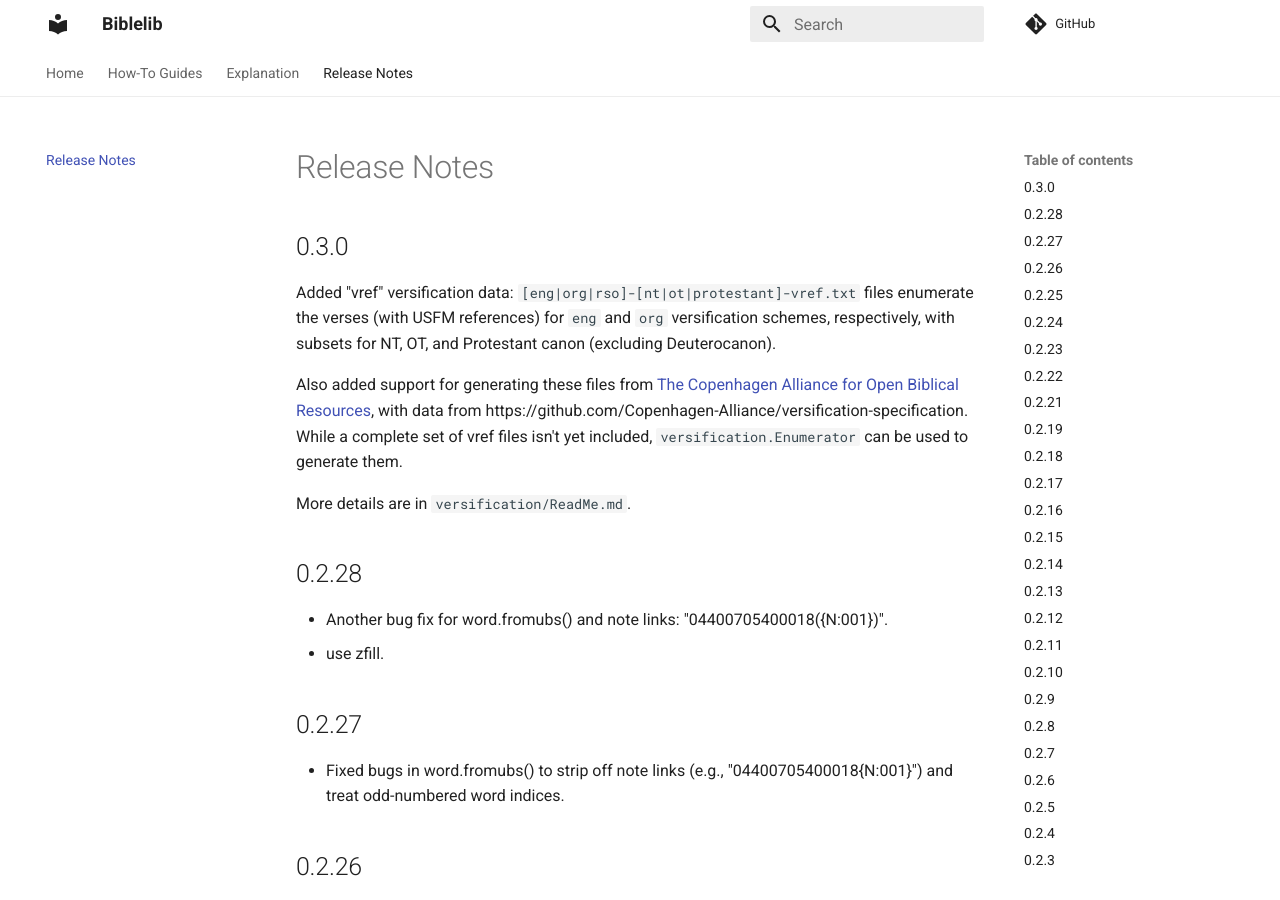
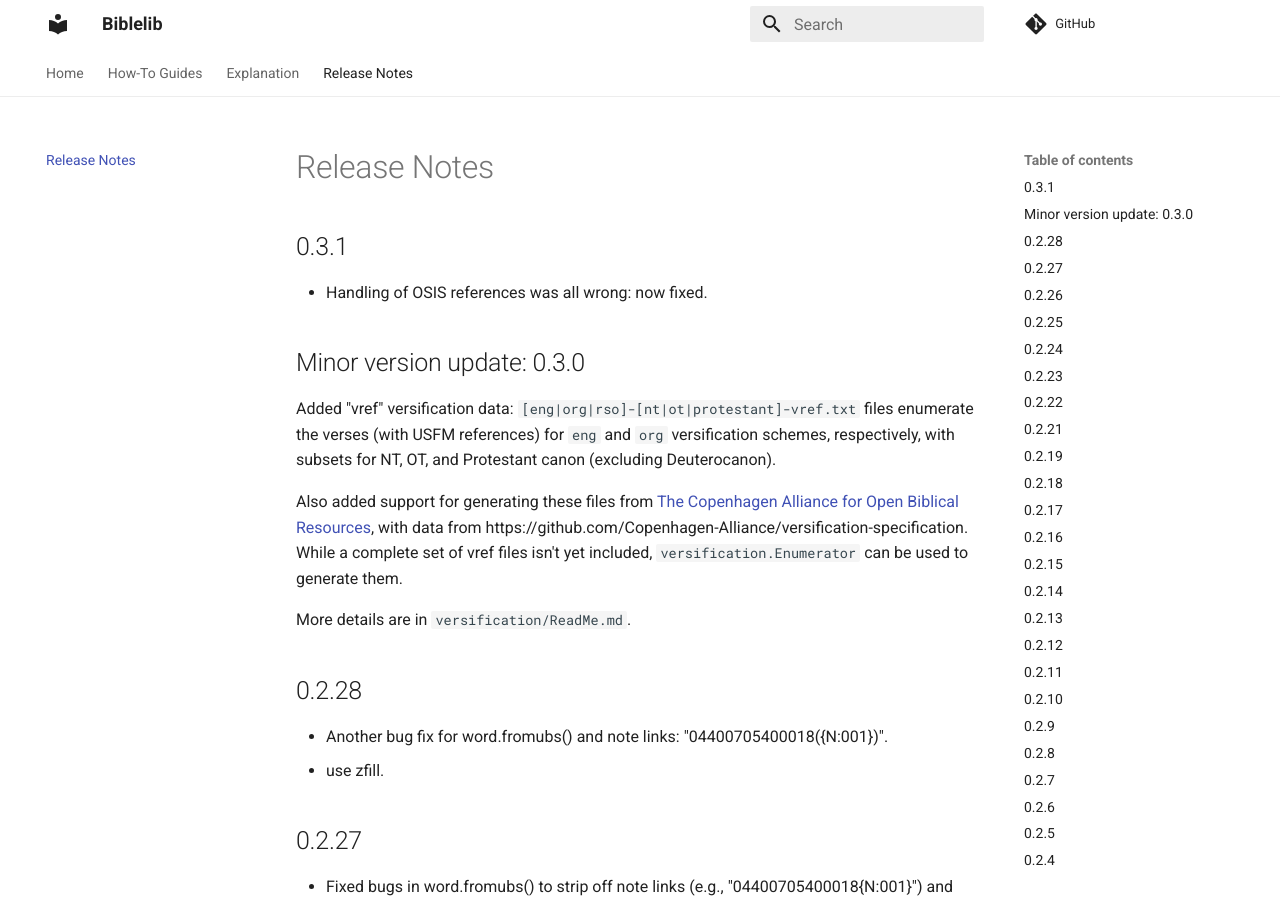
Before and after one commit to Clear-Bible/Biblelib, an MkDocs documentation site: the page built from docs/ReleaseNotes.md, in a window 1280 px wide and 900 px high. Built offline with MkDocs 1.6.1 and Material for MkDocs 9.7.7, drawn with Linux system fonts in a browser that asks for light colours; comment, search, counter and statistics services are not loaded.

Commit message:
v. 0.3.1

```diff
--- a/docs/ReleaseNotes.md
+++ b/docs/ReleaseNotes.md
@@ -1,6 +1,10 @@
 # Release Notes
 
-## 0.3.0
+## 0.3.1
+
+- Handling of OSIS references was all wrong: now fixed.
+
+## Minor version update: 0.3.0
 
 Added "vref" versification data:
 `[eng|org|rso]-[nt|ot|protestant]-vref.txt` files enumerate the verses
@@ -16,7 +20,6 @@ a complete set of vref files isn't yet included,
 `versification.Enumerator` can be used to generate them.
 
 More details are in `versification/ReadMe.md`.
-
 
 ## 0.2.28
 
--- a/pyproject.toml
+++ b/pyproject.toml
@@ -1,6 +1,6 @@
 [tool.poetry]
 name = "biblelib"
-version = "0.3.0"
+version = "0.3.1"
 description = "Utilities for working with metadata for Bible books, references, pericopes, and other units."
 authors = ["Sean Boisen <sean.boisen@gmail.com>"]
 repository = "https://github.com/Clear-Bible/Biblelib/"
```
